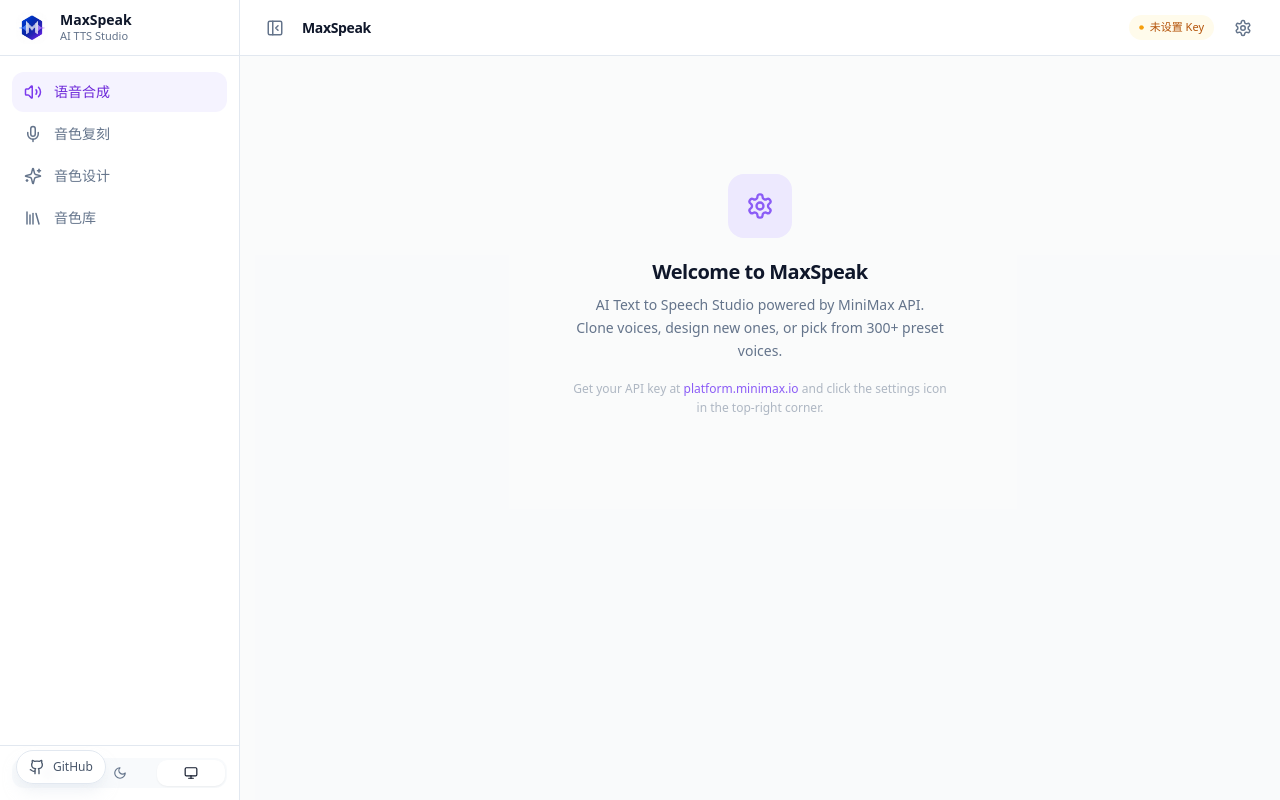
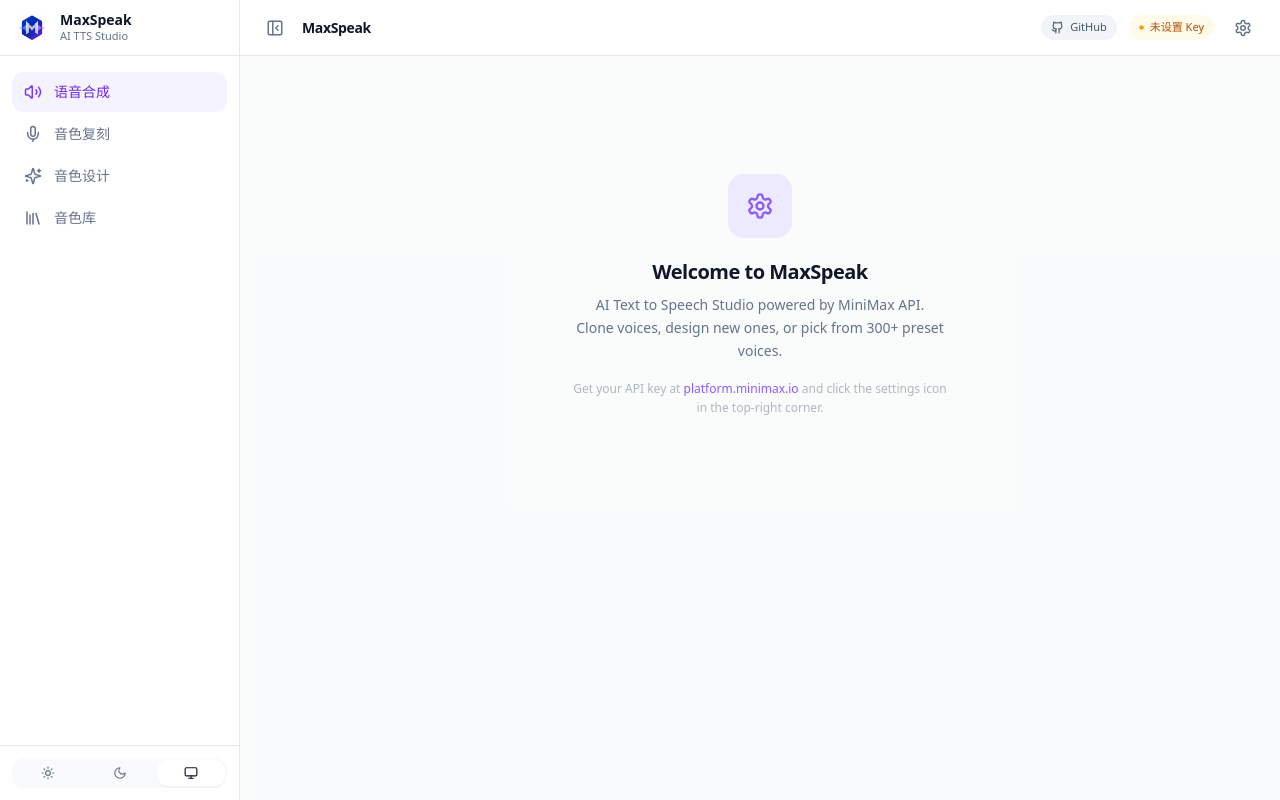
Before and after one commit to harlan-zhang/maxspeak, a Next.js app: page / in a window 1280 px wide. Built offline with nearby package versions, Linux system fonts and the light colour scheme.

Commit message:
🐛 修复: GitHub 按钮位置右移，避免遮挡导航
将悬浮窗从 page.tsx 移到 Header 组件中
(right-4 → Header 工具栏内，位于 API 状态旁)
消除对侧边栏切换按钮和底部播放器的遮挡

```diff
--- a/app/page.tsx
+++ b/app/page.tsx
@@ -1,14 +1,11 @@
 import { HomeClient } from '@/components/HomeClient';
-import { Github } from 'lucide-react';
 
 /**
  * SEO Landing Page — server-rendered for crawlers.
  *
- * This is the HTML that Google, Bing, Baidu etc. see when they index the site.
- * The actual interactive dashboard is rendered client-side via HomeClient.
+ * The sr-only section provides rich keyword content for Google, Bing, Baidu etc.
+ * The interactive dashboard is rendered client-side via HomeClient.
  */
-
-const GITHUB_URL = 'https://github.com/harlan-zhang/maxspeak';
 
 export default function Page() {
   return (
@@ -50,24 +47,6 @@
         </p>
       </div>
 
-      {/* ─── GitHub link — fixed bottom-left ─── */}
-      <a
-        href={GITHUB_URL}
-        target="_blank"
-        rel="noopener noreferrer"
-        className="fixed bottom-4 left-4 z-50 flex items-center gap-2 px-3 py-2
-                   rounded-full bg-white/90 dark:bg-slate-900/90 backdrop-blur-sm
-                   border border-slate-200 dark:border-slate-700
-                   shadow-lg shadow-slate-200/50 dark:shadow-slate-900/50
-                   text-slate-600 dark:text-slate-400 hover:text-slate-900 dark:hover:text-white
-                   transition-all duration-200 hover:shadow-xl hover:scale-105
-                   text-xs font-medium"
-        title="View source on GitHub"
-      >
-        <Github size={16} />
-        <span className="hidden sm:inline">GitHub</span>
-      </a>
-
       {/* ─── Interactive dashboard (client component) ─── */}
       <HomeClient />
     </div>
--- a/components/layout/Header.tsx
+++ b/components/layout/Header.tsx
@@ -4,7 +4,7 @@
 import { SettingsPanel } from '@/components/settings/SettingsPanel';
 import { useSettingsStore } from '@/lib/store/useSettingsStore';
 import { cn } from '@/lib/utils';
-import { PanelLeftClose, PanelLeftOpen, Settings, Circle } from 'lucide-react';
+import { PanelLeftClose, PanelLeftOpen, Settings, Circle, Github } from 'lucide-react';
 
 interface HeaderProps {
   onToggleSidebar: () => void;
@@ -38,6 +38,20 @@
 
         <div className="flex items-center gap-3">
           {/* API Key Status */}
+          <a
+            href="https://github.com/harlan-zhang/maxspeak"
+            target="_blank"
+            rel="noopener noreferrer"
+            className="flex items-center gap-1.5 px-2.5 py-1 rounded-full text-[11px] font-medium
+                       bg-slate-100 dark:bg-slate-800 text-slate-600 dark:text-slate-400
+                       hover:text-slate-900 dark:hover:text-white hover:bg-slate-200 dark:hover:bg-slate-700
+                       transition-colors"
+            title="GitHub"
+          >
+            <Github size={13} />
+            <span className="hidden sm:inline">GitHub</span>
+          </a>
+
           <div className={cn(
             'flex items-center gap-1.5 px-2.5 py-1 rounded-full text-[11px] font-medium',
             apiKey
```
